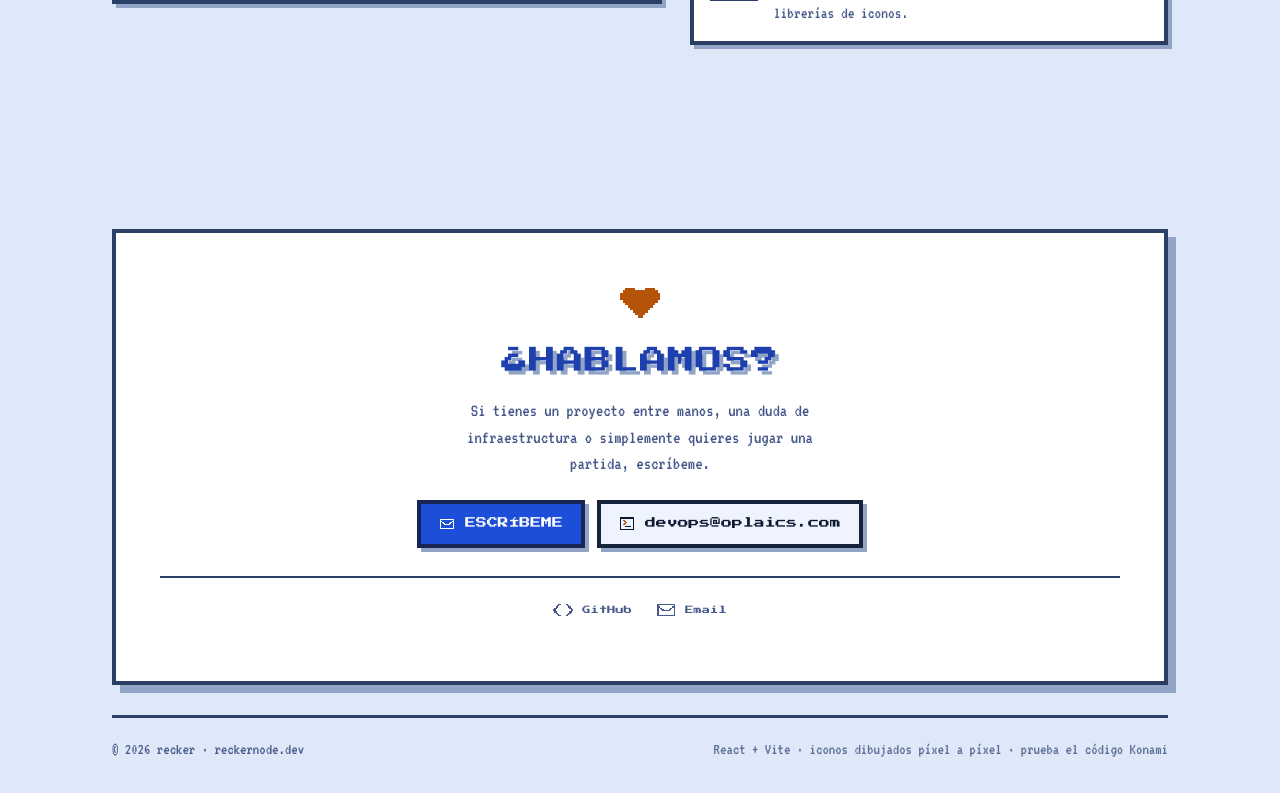
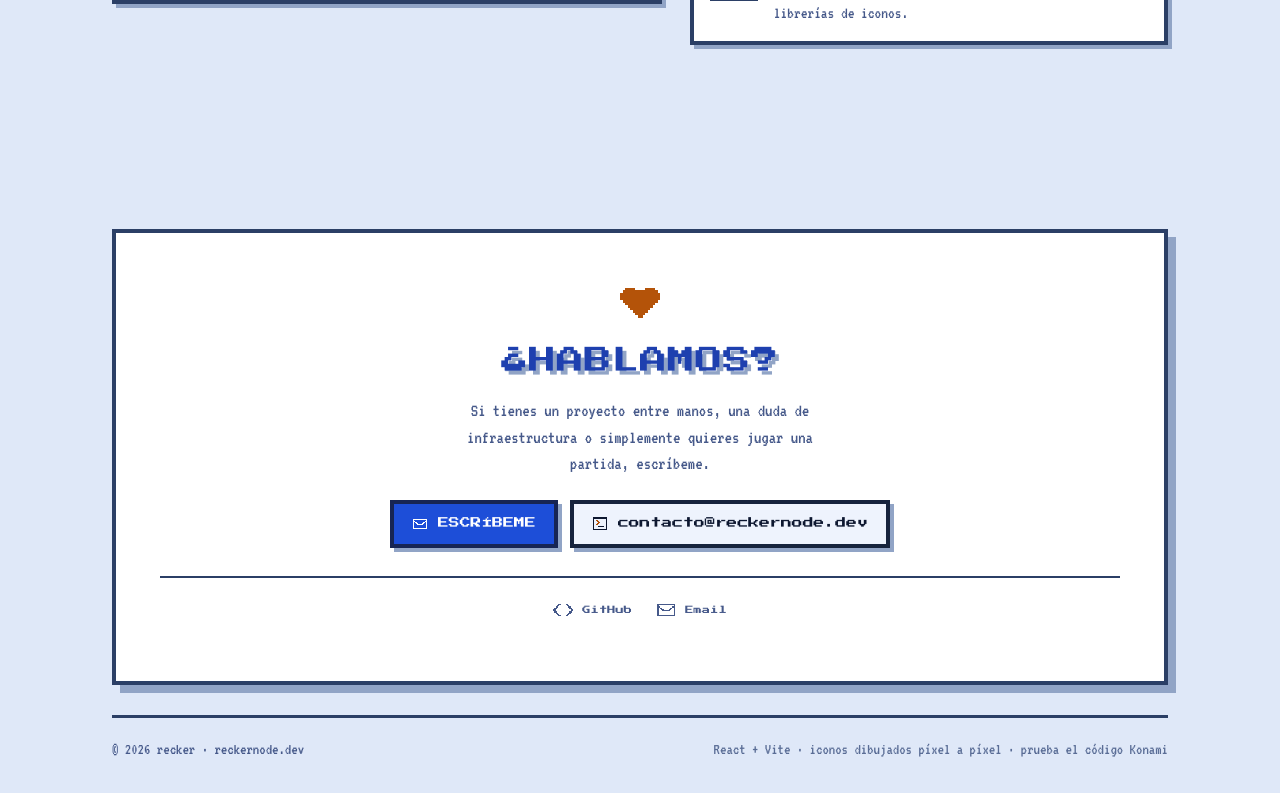
Before and after one commit to recker112/home-web, a React (Vite) app in the folder frontend/: page / in a window 1280 px wide. Shown: the part 4681-5474 px from the top of the page. Built offline with nearby package versions, Linux system fonts and the light colour scheme.

Commit message:
fix: actualizar dirección de correo electrónico en el perfil y redes sociales

```diff
--- a/frontend/src/data/site.ts
+++ b/frontend/src/data/site.ts
@@ -24,7 +24,7 @@ export const profile = {
     'Fuera del trabajo mi homelab es mi patio de recreo: reckernode.dev hospeda mis propios servicios, desde mi biblioteca de música hasta el TeamSpeak donde juego con mis amigos.',
   ],
   location: 'Venezuela',
-  email: 'devops@oplaics.com',
+  email: 'contacto@reckernode.dev',
   availability: 'Abierto a proyectos y colaboraciones',
 }
 
@@ -182,7 +182,7 @@ export const interests = [
 
 export const socials: { label: string; url: string; icon: IconName }[] = [
   { label: 'GitHub', url: 'https://github.com/recker112', icon: 'code' },
-  { label: 'Email', url: 'mailto:devops@oplaics.com', icon: 'mail' },
+  { label: 'Email', url: 'mailto:contacto@reckernode.dev', icon: 'mail' },
 ]
 
 /* ── Navegación ────────────────────────────────────────────── */
```
